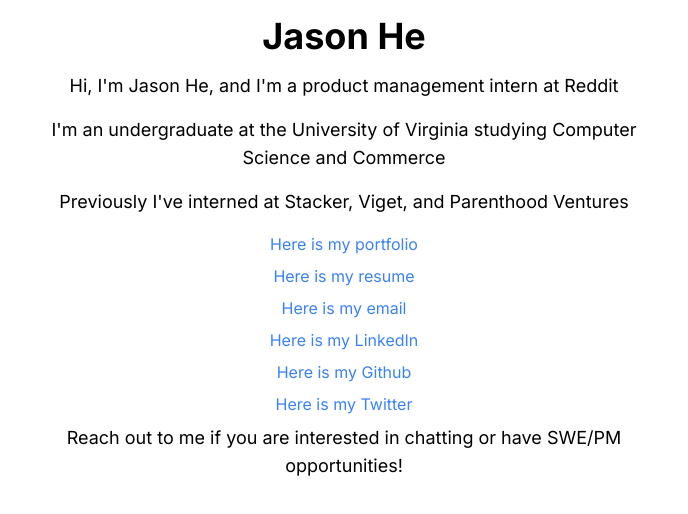
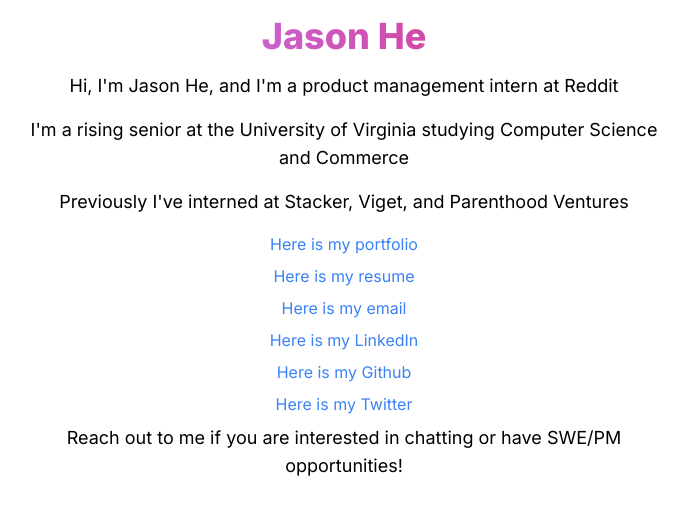
Before and after one commit to jasonjche/website, a Next.js app: page / in a window 1280 px wide. Shown: the top 514 px of the page, without its empty margins (296-984 px from the left). Built offline with nearby package versions, Linux system fonts and the light colour scheme.

Commit message:
Make gradient header

```diff
--- a/package.json
+++ b/package.json
@@ -15,6 +15,7 @@
     "autoprefixer": "10.4.14",
     "eslint": "8.42.0",
     "eslint-config-next": "13.4.5",
+    "fontawesome-free": "^1.0.4",
     "next": "13.4.5",
     "postcss": "8.4.24",
     "react": "18.2.0",
--- a/src/app/page.tsx
+++ b/src/app/page.tsx
@@ -1,9 +1,9 @@
 export default function Home() {
   return (
     <div className="max-w-2xl mx-auto p-4 text-center">
-      <h1 className="text-4xl font-bold mb-4">Jason He</h1>
+      <h1 className="text-4xl font-extrabold mb-4 text-transparent bg-clip-text bg-gradient-to-r from-purple-400 to-pink-600">Jason He</h1>
       <p className="text-lg mb-4">Hi, I'm Jason He, and I'm a product management intern at Reddit</p>
-      <p className="text-lg mb-4">I'm an undergraduate at the University of Virginia studying Computer Science and Commerce</p>
+      <p className="text-lg mb-4">I'm a rising senior at the University of Virginia studying Computer Science and Commerce</p>
       <p className="text-lg mb-4">Previously I've interned at Stacker, Viget, and Parenthood Ventures</p>
       <p className="text-blue-500 mb-2">Here is my portfolio</p>
       <p className="text-blue-500 mb-2">Here is my resume</p>
```
Also changed, not shown: 1 other file (tests, documents, lock files or other folders).
